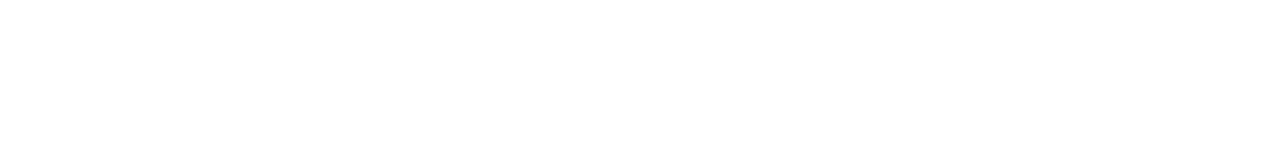
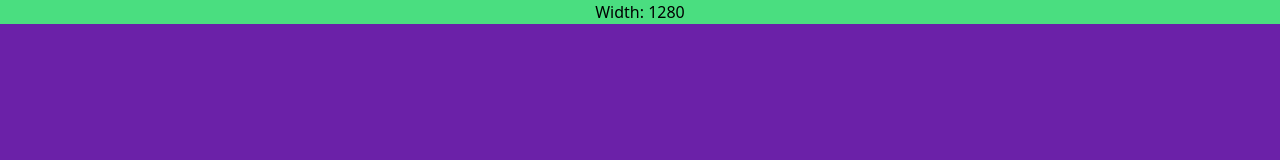
Before and after one commit to tanimomor/tailwind-sandbox, a plain HTML site: page 11-breakpoints/index.html in a window 1280 px wide. Drawn offline with nearby package versions, Linux system fonts and the light colour scheme.

Commit message:
Screen sizes

```diff
--- a/11-breakpoints/index.html
+++ b/11-breakpoints/index.html
@@ -8,7 +8,23 @@
     <title>Breakpoints & Media Queries</title>
   </head>
   <!-- Tailwind is mobile-first -->
-  <body></body>
+  <body class="bg-black sm:bg-green-800 md:bg-blue-800 lg:bg-yellow-800 xl:bg-purple-800 2xl:bg-red-800">
+    <div class="w-full">
+      <h1 class="mx-auto bg-green-400 text-center"></h1>
+    </div>
+
+
+
+
+    <script>
+      const showBrowserWidth = () => {
+        const width = window.innerWidth;
+        document.querySelector('h1').innerText = `Width: ${width}`;
+      }
+      window.onload = showBrowserWidth
+      window.onresize = showBrowserWidth
+    </script>
+  </body>
 </html>
 
 <!-- Breakpoint Classes
```
